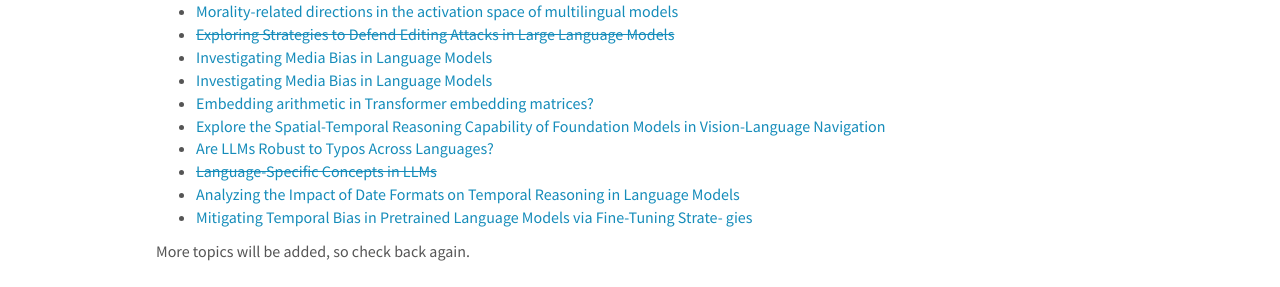
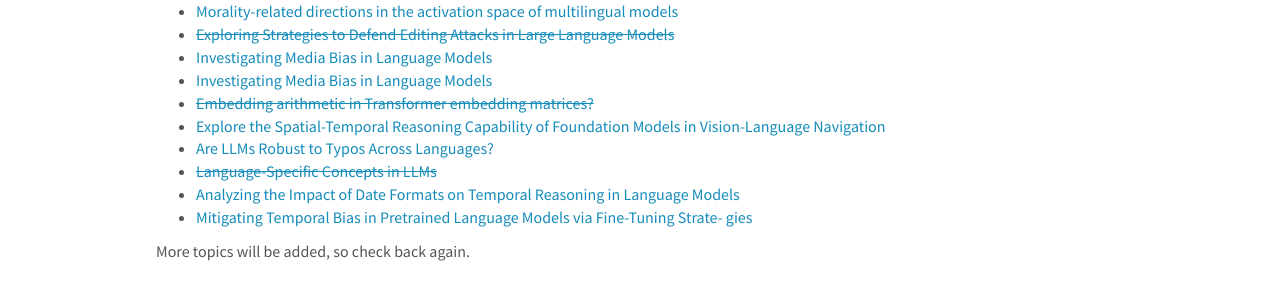
Before and after one commit to cisnlp/cisnlp.github.io, a Jekyll site: the page built from _pages/openings.md, in a window 1280 px wide and 900 px high, scrolled down 624 px. Shown: the part 157-444 px from the top of the window. Built offline with Jekyll 4.4.1, drawn with Linux system fonts in a browser that asks for light colours; nearby versions of some CDN libraries; comment, search, counter and statistics services are not loaded.

```diff
--- a/_pages/openings.md
+++ b/_pages/openings.md
@@ -39,7 +39,7 @@ Presently we have open BSc/MSc thesis positions in the following areas. Kindly a
 - [~~Exploring Strategies to Defend Editing Attacks in Large Language Models~~]({{ site.baseurl }}/thesis_proposals/2025/Mingyang-2025-Project-1.pdf)
 - [Investigating Media Bias in Language Models]({{ site.baseurl }}/thesis_proposals/2025/Molly-2025-Project-1.pdf)
 - [Investigating Media Bias in Language Models]({{ site.baseurl }}/thesis_proposals/2025/Molly-2025-Project-2.pdf)
-- [Embedding arithmetic in Transformer embedding matrices?]({{ site.baseurl }}/thesis_proposals/2025/Sebastian-2025-Project-1.pdf)
+- [~~Embedding arithmetic in Transformer embedding matrices?~~]({{ site.baseurl }}/thesis_proposals/2025/Sebastian-2025-Project-1.pdf)
 - [Explore the Spatial-Temporal Reasoning Capability of Foundation Models in Vision-Language Navigation]({{ site.baseurl }}/thesis_proposals/2025/Shengqiang-2025-Project-1.pdf)
 - [Are LLMs Robust to Typos Across Languages?]({{ site.baseurl }}/thesis_proposals/2025/Yihong-2025-Project-1.pdf)
 - [~~Language-Specific Concepts in LLMs~~]({{ site.baseurl }}/thesis_proposals/2025/Yihong-2025-Project-2.pdf)
```
